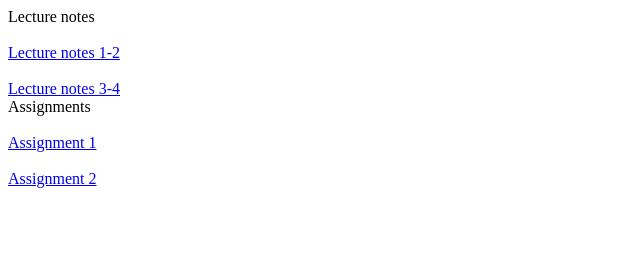
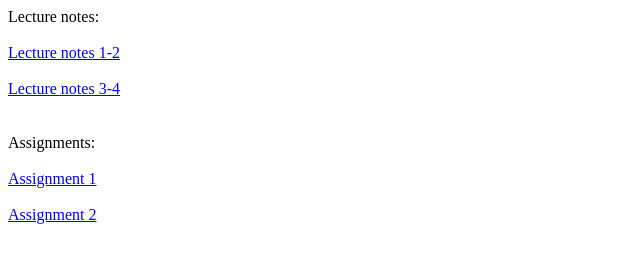
Before and after one commit to emreg00/emreg00.github.io, a plain HTML site: page doc/APA/index.html in a window 1280 px wide. Shown: the whole page, without its empty margins (0-640 px from the left). Drawn offline with Linux system fonts and the light colour scheme.

```diff
--- a/doc/APA/index.html
+++ b/doc/APA/index.html
@@ -5,14 +5,16 @@
     </head>
     <body>
 
-Lecture notes
+Lecture notes:
 <br/>
 <br/> <a href="./lec1-2.pdf"> Lecture notes 1-2 </a>
 <br/>
 <br/> <a href="./lec3-4.pdf"> Lecture notes 3-4 </a>
 
 <br/>
-Assignments
+<br/>
+<br/>
+Assignments:
 <br/>
 <br/> <a href="./assignment1.pdf"> Assignment 1 </a>
 <br/>
```
Also changed, not shown: doc/APA/Assignment2/index.html (+7 -5 lines), 2 other files.
